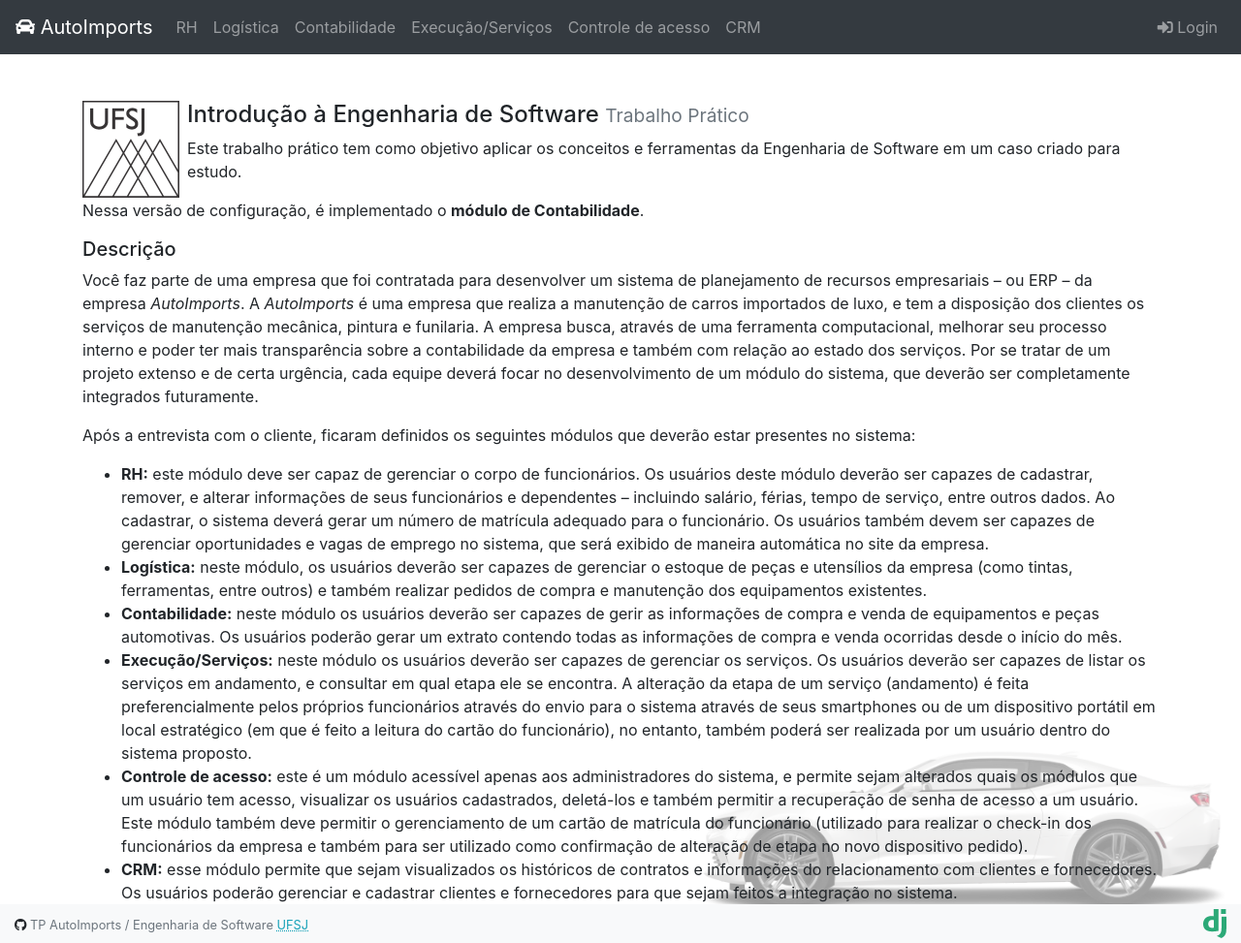
After one commit to Durfan/ufsj-tp-autoimports, a Django app: page / in a window 1280 px wide. The commit adds this page. Shown: the whole page at 97% size. Run offline with Django 3.2, Linux system fonts and the light colour scheme; some libraries are stand-ins or nearby versions.

Commit message:
homepage

```diff
--- a/autoimports/autoimports/urls.py
+++ b/autoimports/autoimports/urls.py
@@ -1,22 +1,11 @@
-"""autoimports URL Configuration
-
-The `urlpatterns` list routes URLs to views. For more information please see:
-    https://docs.djangoproject.com/en/2.2/topics/http/urls/
-Examples:
-Function views
-    1. Add an import:  from my_app import views
-    2. Add a URL to urlpatterns:  path('', views.home, name='home')
-Class-based views
-    1. Add an import:  from other_app.views import Home
-    2. Add a URL to urlpatterns:  path('', Home.as_view(), name='home')
-Including another URLconf
-    1. Import the include() function: from django.urls import include, path
-    2. Add a URL to urlpatterns:  path('blog/', include('blog.urls'))
-"""
 from django.contrib import admin
 from django.urls import include, path
+from django.conf.urls import url
+
+from django.views.generic.base import TemplateView
 
 urlpatterns = [
+	url(r'^$', TemplateView.as_view(template_name='staticpage/home.html'), name='home'),
 	path('automoney/', include('automoney.urls')),
 	path('admin/', admin.site.urls),
 	path('accounts/', include('django.contrib.auth.urls')),
--- a/autoimports/templates/base.html
+++ b/autoimports/templates/base.html
@@ -23,7 +23,7 @@
 <body>
 
   <nav class="navbar navbar-expand-lg navbar-dark bg-dark">
-    <a class="navbar-brand" href="#"><i class="fas fa-car"></i> AutoImports</a>
+    <a class="navbar-brand" href="/"><i class="fas fa-car"></i> AutoImports</a>
     <button class="navbar-toggler navbar-toggler-right" type="button" data-toggle="collapse"
       data-target="#navbarResponsive" aria-controls="navbarResponsive" aria-expanded="false"
       aria-label="Toggle navigation">
@@ -37,7 +37,7 @@
         <li class="nav-item">
           <a class="nav-link" href="#">Logística</a>
         </li>
-        <li class="nav-item active">
+        <li class="nav-item {% ifequal activetab 'contabilidade' %}active{% endifequal %}">
           <a class="nav-link" href="{% url 'index' %}">Contabilidade</a>
         </li>
         <li class="nav-item">
--- /dev/null
+++ b/autoimports/templates/staticpage/home.html
@@ -0,0 +1,36 @@
+{% extends "base.html" %}
+{% load static %}
+
+{% block title %}
+AutoImports
+{% endblock %}
+
+{% block content %}
+
+<div class="container mt-5">
+
+  <div class="float-left mr-2"><img src="{% static '/imgs/logo_ufsj2.png' %}" alt="UFSJ"></div>
+
+  <h4>Introdução à Engenharia de Software <small
+    class="text-muted">Trabalho Prático</small></h4>
+
+  <p>Este trabalho prático tem como objetivo aplicar os conceitos e ferramentas da Engenharia de Software em um caso criado para estudo.</p>
+  <p>Nessa versão de configuração, é implementado o <strong>módulo de Contabilidade</strong>.</p>
+
+  <h5>Descrição</h4>
+
+  <p>Você faz parte de uma empresa que foi contratada para desenvolver um sistema de planejamento de recursos empresariais – ou ERP – da empresa <em>AutoImports</em>. A <em>AutoImports</em> é uma empresa que realiza a manutenção de carros importados de luxo, e tem a disposição dos clientes os serviços de manutenção mecânica, pintura e funilaria. A empresa busca, através de uma ferramenta computacional, melhorar seu processo interno e poder ter mais transparência sobre a contabilidade da empresa e também com relação ao estado dos serviços. Por se tratar de um projeto extenso e de certa urgência, cada equipe deverá focar no desenvolvimento de um módulo do sistema, que deverão ser completamente integrados futuramente.</p>
+  <p>Após a entrevista com o cliente, ficaram definidos os seguintes módulos que deverão estar presentes no sistema:</p>
+
+  <ul>
+    <li><strong>RH:</strong> este módulo deve ser capaz de gerenciar o corpo de funcionários. Os usuários deste módulo deverão ser capazes de cadastrar, remover, e alterar informações de seus funcionários e dependentes – incluindo salário, férias, tempo de serviço, entre outros dados. Ao cadastrar, o sistema deverá gerar um número de matrícula adequado para o funcionário. Os usuários também devem ser capazes de gerenciar oportunidades e vagas de emprego no sistema, que será exibido de maneira automática no site da empresa.</li>
+    <li><strong>Logística:</strong> neste módulo, os usuários deverão ser capazes de gerenciar o estoque de peças e utensílios da empresa (como tintas, ferramentas, entre outros) e também realizar pedidos de compra e manutenção dos equipamentos existentes.</li>
+    <li><strong>Contabilidade:</strong> neste módulo os usuários deverão ser capazes de gerir as informações de compra e venda de equipamentos e peças automotivas. Os usuários poderão gerar um extrato contendo todas as informações de compra e venda ocorridas desde o início do mês.</li>
+    <li><strong>Execução/Serviços:</strong> neste módulo os usuários deverão ser capazes de gerenciar os serviços. Os usuários deverão ser capazes de listar os serviços em andamento, e consultar em qual etapa ele se encontra. A alteração da etapa de um serviço (andamento) é feita preferencialmente pelos próprios funcionários através do envio para o sistema através de seus smartphones ou de um dispositivo portátil em local estratégico (em que é feito a leitura do cartão do funcionário), no entanto, também poderá ser realizada por um usuário dentro do sistema proposto.</li>
+    <li><strong>Controle de acesso:</strong> este é um módulo acessível apenas aos administradores do sistema, e permite sejam alterados quais os módulos que um usuário tem acesso, visualizar os usuários cadastrados, deletá-los e também permitir a recuperação de senha de acesso a um usuário. Este módulo também deve permitir o gerenciamento de um cartão de matrícula do funcionário (utilizado para realizar o check-in dos funcionários da empresa e também para ser utilizado como confirmação de alteração de etapa no novo dispositivo pedido).</li>
+    <li><strong>CRM:</strong> esse módulo permite que sejam visualizados os históricos de contratos e informações do relacionamento com clientes e fornecedores. Os usuários poderão gerenciar e cadastrar clientes e fornecedores para que sejam feitos a integração no sistema.</li>
+  </ul>
+
+</div>
+
+{% endblock %}
```
Also changed, not shown: autoimports/automoney/views.py (+12 -3 lines), autoimports/dbautoimports.sqlite3, autoimports/static/imgs/logo_ufsj2.png (added).
